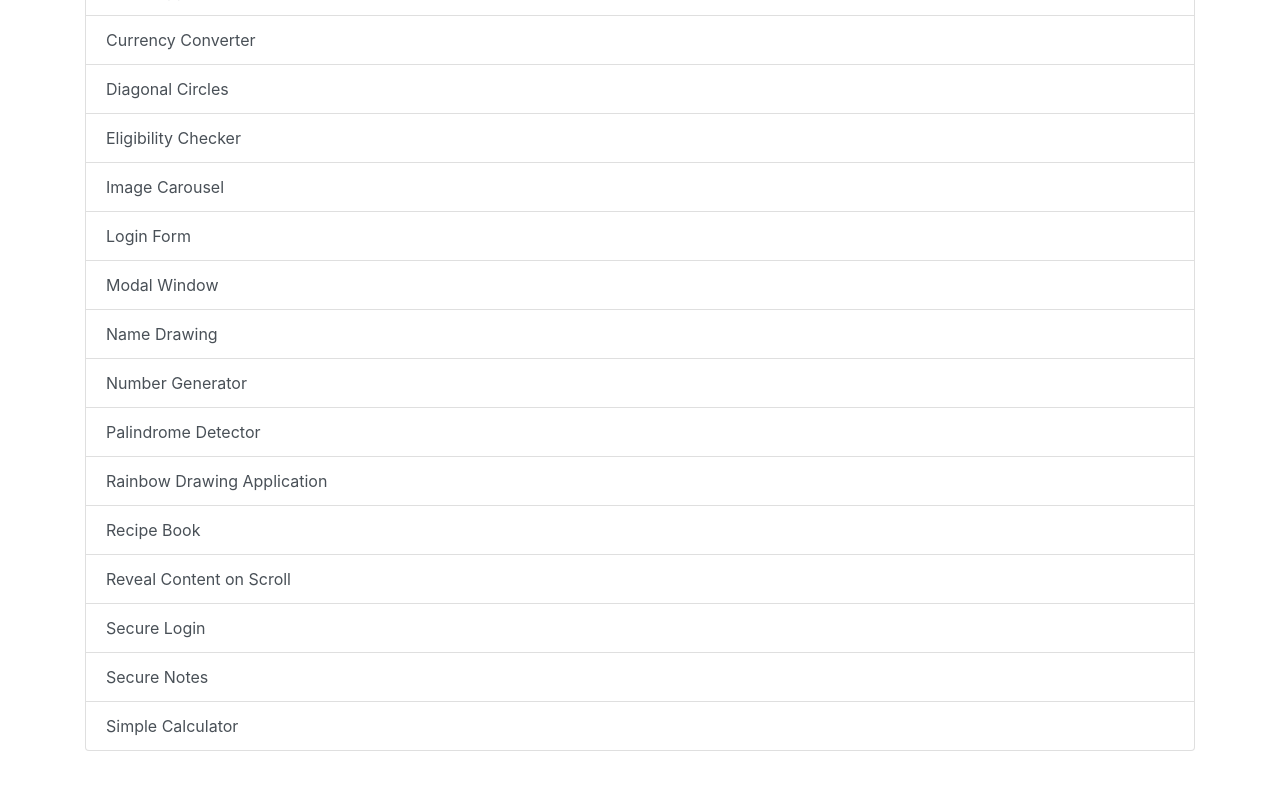
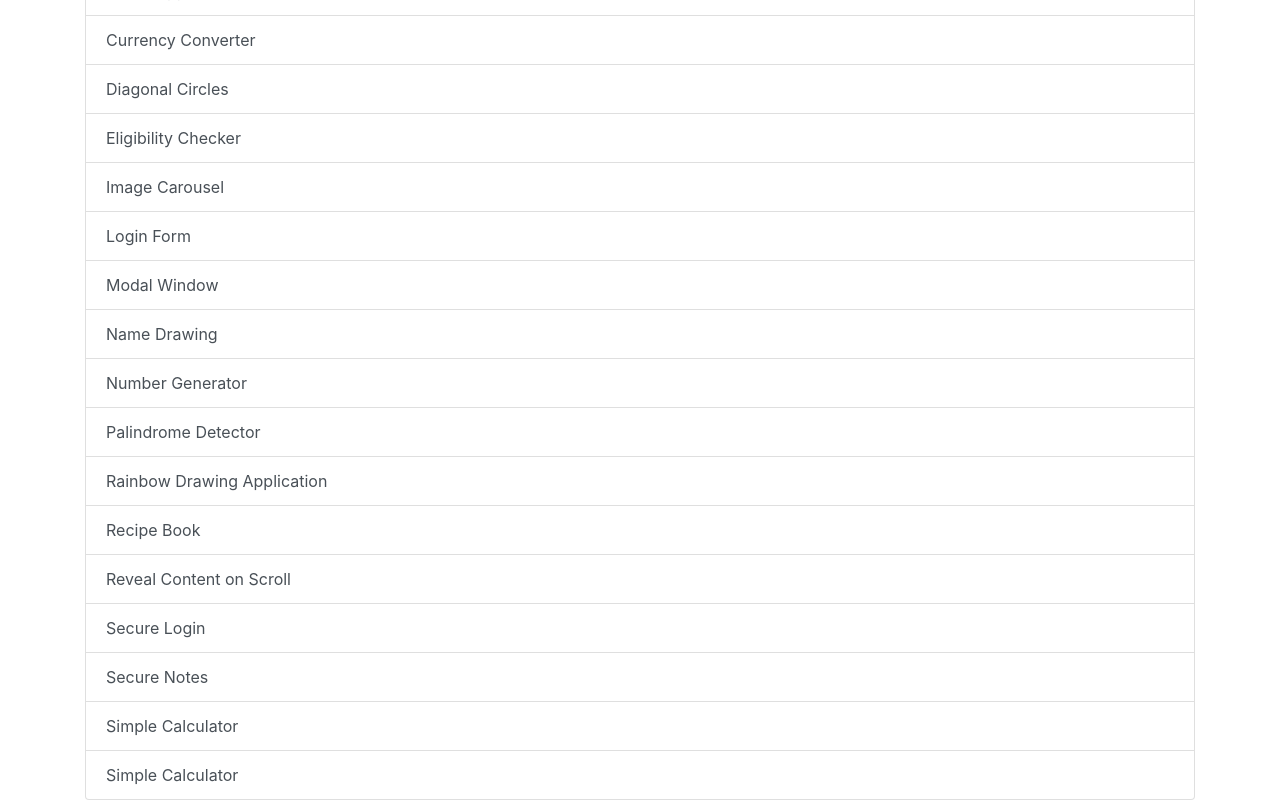
Before and after one commit to sajid-xd/30-Days-30-Task-HTML-JS, a plain HTML site: page index.html in a window 1280 px wide. Shown: the part 399-1199 px from the top of the page. Before the commit the page ends 1150 px from the top, so only its background shows below. Drawn offline with nearby package versions, Linux system fonts and the light colour scheme.

Commit message:
Update index.html

```diff
--- a/index.html
+++ b/index.html
@@ -33,6 +33,7 @@
             <a href="secure_login.html" class="list-group-item list-group-item-action">Secure Login</a>
             <a href="secure_notes.html" class="list-group-item list-group-item-action">Secure Notes</a>
             <a href="simple_calculator.html" class="list-group-item list-group-item-action">Simple Calculator</a>
+            <a href="weather-app.html" class="list-group-item list-group-item-action">Simple Calculator</a>
         </div>
     </div>
 
```
